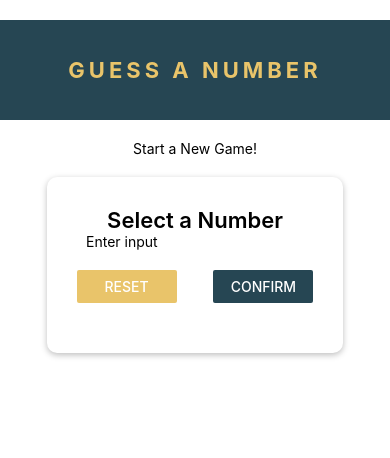
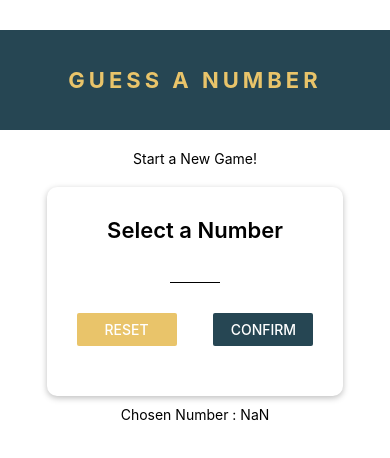
Before and after one commit to Sashankr/Guess-A-Number-App, a React Native app: screen / in a window 390 px wide. Both pictures are taken after a click on the button "CONFIRM". Shown: the top 458 px of the page. Built offline with nearby package versions, Linux system fonts and the light colour scheme.

Commit message:
Completed First Screen

```diff
--- a/App.js
+++ b/App.js
@@ -16,6 +16,6 @@ export default function App() {
 const styles = StyleSheet.create({
   screen : {
     flex : 1,
-    paddingTop : 20,
+    paddingTop : 30,
   }
 });
--- /dev/null
+++ b/components/Input.js
@@ -0,0 +1,19 @@
+import React from 'react'
+import {TextInput , StyleSheet} from 'react-native';
+
+const Input = (props) => {
+    return (
+        <TextInput {...props} style ={{...styles.input,...props.style}} />
+    )
+}
+
+const styles = StyleSheet.create({
+    input :{
+        height : 30,
+        borderBottomColor : 'black',
+        borderBottomWidth : 1,
+        marginVertical : 10,
+    }
+});
+
+export default Input
--- a/screens/StartGameScreen.js
+++ b/screens/StartGameScreen.js
@@ -1,27 +1,69 @@
-import React from 'react'
-import { View , Text , Button, TextInput ,StyleSheet} from 'react-native'
+import React,{ useState } from 'react'
+import { View , Text , Button, TouchableWithoutFeedback, Keyboard ,StyleSheet} from 'react-native'
+
 import Card from '../components/Card'
+import Input from '../components/Input';
 
 import Colors from "../constants/Colors";
 
 const StartGameScreen = () => {
+
+    const [userInputNumber,setUserInputNumber] = useState('');
+    const [isConfirmed,setIsConfirmed] = useState(false);
+    const [selectedNumber,setSelectedNumber] = useState();
+
+    const handleUserNumberInput = (userInput)=>{
+        setUserInputNumber(userInput.replace(/[^0-9]/g,''));
+    }
+
+    const handleReset = ()=>{
+        setUserInputNumber('');
+        setIsConfirmed(false)
+    }
+
+    const handleConfirm = () => {
+        const chosenNumber = parseInt(userInputNumber);
+
+        if(chosenNumber === NaN || chosenNumber <=0 || chosenNumber>=99){
+            return;
+        }
+
+        setIsConfirmed(true)
+        setSelectedNumber(chosenNumber)
+        setUserInputNumber('');
+    }
+
+    let confirmedOutput;
+
+    if(isConfirmed){
+        confirmedOutput = <Text>Chosen Number : {selectedNumber}</Text>
+    }
+
     return (
+        <TouchableWithoutFeedback onPress={()=>{Keyboard.dismiss()}}>
         <View style={styles.screen}>
             <Text style={styles.startNew}>Start a New Game!</Text>
 
-            <Card style={styles.inputContainer}>
+             <Card style={styles.inputContainer}>
                 <Text style={styles.selectNumberTitle}>Select a Number</Text>
-                <TextInput placeholder="Enter input"/>
+
+                <Input style={styles.input} blurOnSubmit autoCapitalize='none' autoCorrect ={false} keyboardType ="number-pad" maxLength={2} onChangeText={handleUserNumberInput} value={userInputNumber} />
+
                 <View style = {styles.buttonContainer}>
+
                     <View style={styles.button}>
-                     <Button title="Reset" color={Colors.secondary} />
+                     <Button title="Reset" color={Colors.secondary} onPress={handleReset} />
                     </View>
+
                     <View style={styles.button}>
-                        <Button title="Confirm" color={Colors.primary} />
+                        <Button title="Confirm" color={Colors.primary} onPress={handleConfirm} />
                     </View>
+
                 </View>
             </Card>
+            {confirmedOutput}
         </View>
+        </TouchableWithoutFeedback>
     )
 }
 
@@ -51,9 +93,13 @@ const styles = StyleSheet.create({
         alignItems : 'center',
         width : '80%'
     },
-        button : {
+    button : {
             width : 100,
-        },
+    },
+    input : {
+        width : 50,
+        textAlign : 'center',
+    }
 })
 
 export default StartGameScreen
```
